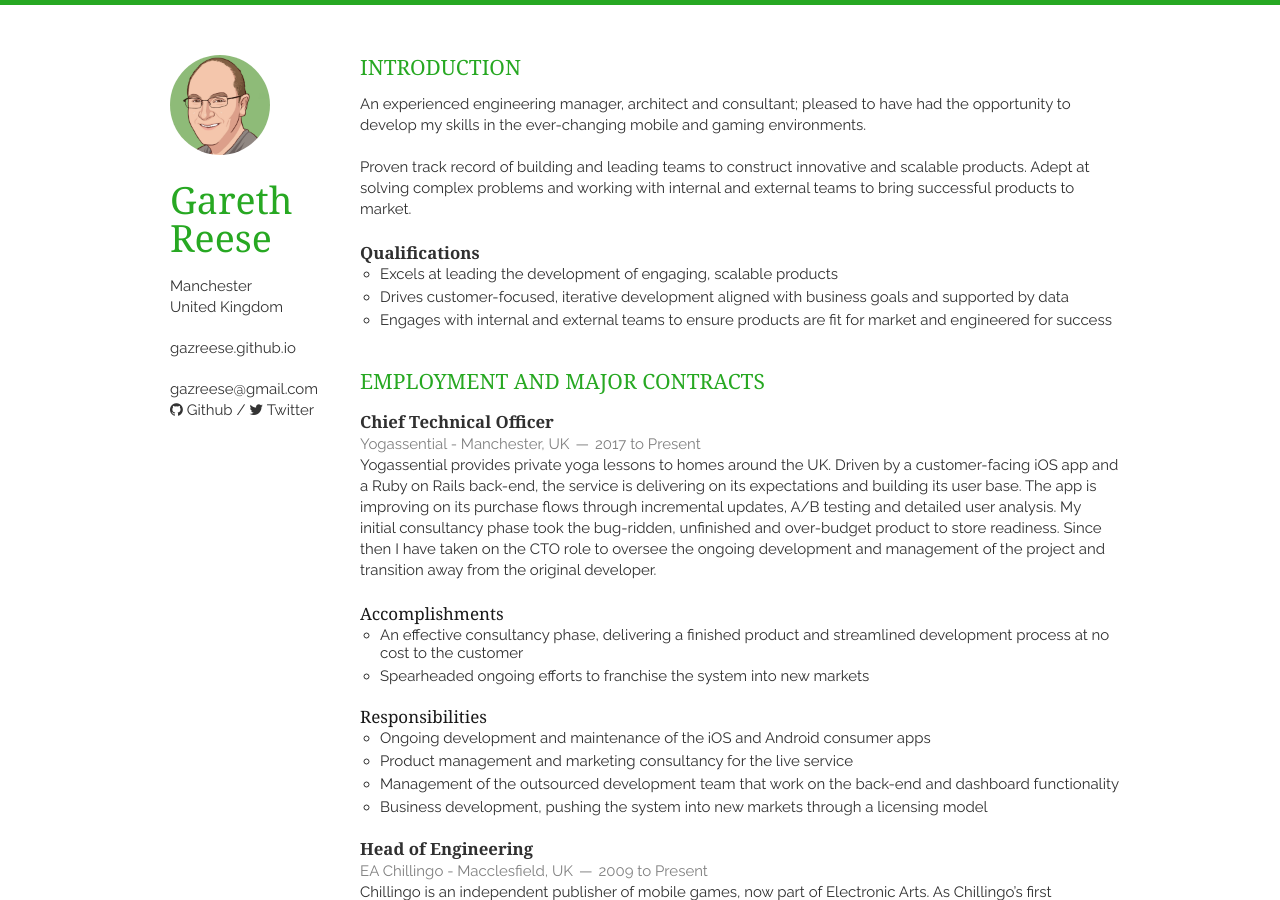
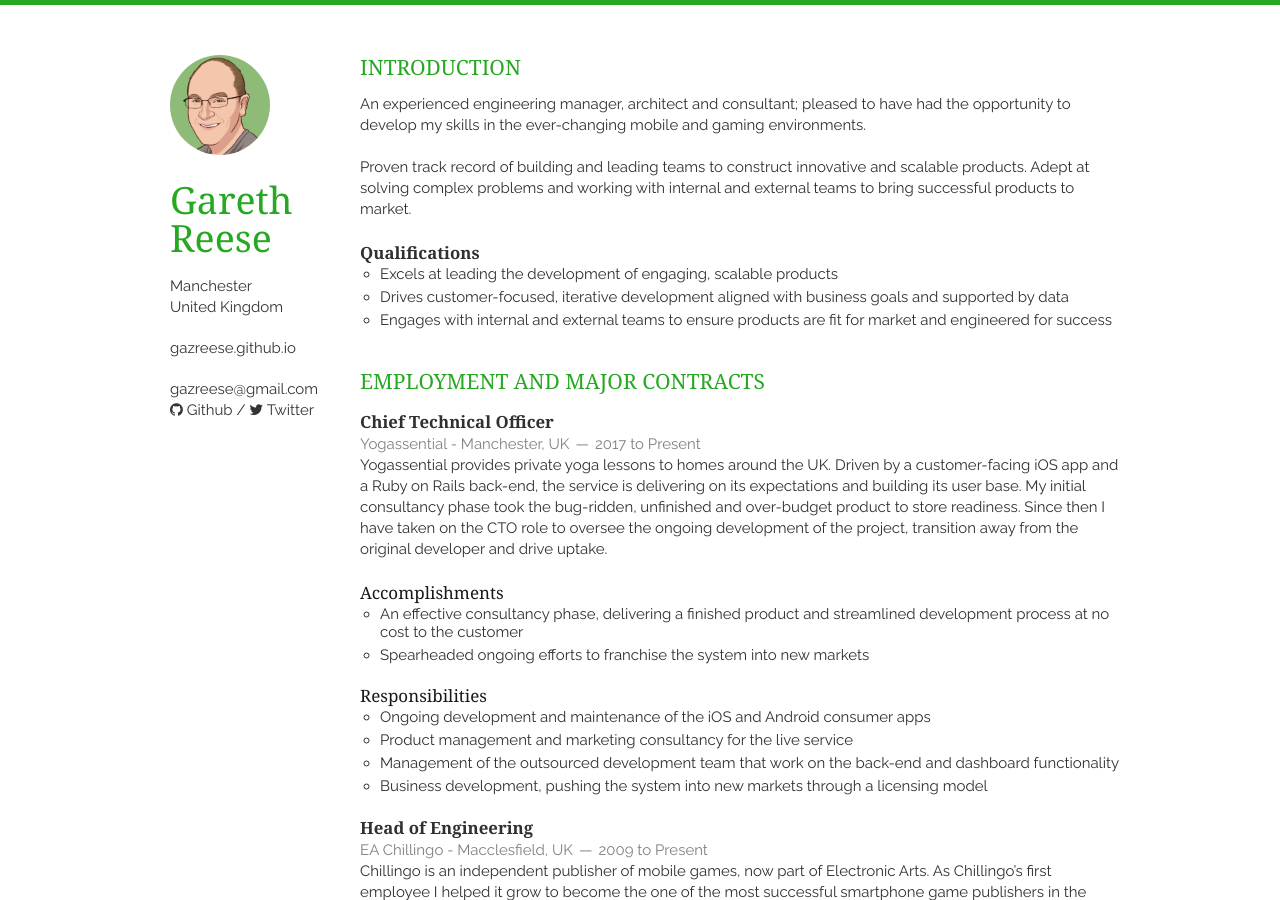
Before and after one commit to gazreese/gazreese.github.io, a Jekyll site: the page built from index.html, in a window 1280 px wide and 900 px high. Built offline with Jekyll 4.4.1, drawn with Linux system fonts in a browser that asks for light colours; nearby versions of some CDN libraries; Markdown is read by kramdown in place of the engine named in the settings; the list of posts is cut into pages by our own code.

Commit message:
Quick updates to the employment section

```diff
--- a/_includes/employment.html
+++ b/_includes/employment.html
@@ -6,9 +6,8 @@
             <h1>Chief Technical Officer</h1>
             <span><address>Yogassential - Manchester, UK</address><time>2017 to Present</time></span>
         </header>
-        <p>Yogassential provides private yoga lessons to homes around the UK. Driven by a customer-facing iOS app and a Ruby on Rails back-end, the service is delivering on its expectations and building its user base. The app is improving on its purchase
-            flows through incremental updates, A/B testing and detailed user analysis. My initial consultancy phase took the bug-ridden, unfinished and over-budget product to store readiness. Since then I have taken on the CTO role to oversee the ongoing
-            development and management of the project and transition away from the original developer.
+        <p>Yogassential provides private yoga lessons to homes around the UK. Driven by a customer-facing iOS app and a Ruby on Rails back-end, the service is delivering on its expectations and building its user base. My initial consultancy phase took the
+            bug-ridden, unfinished and over-budget product to store readiness. Since then I have taken on the CTO role to oversee the ongoing development of the project, transition away from the original developer and drive uptake.
         </p>
         <br/>
         <h5>Accomplishments</h5>
```
Also changed, not shown: 1 other file.
